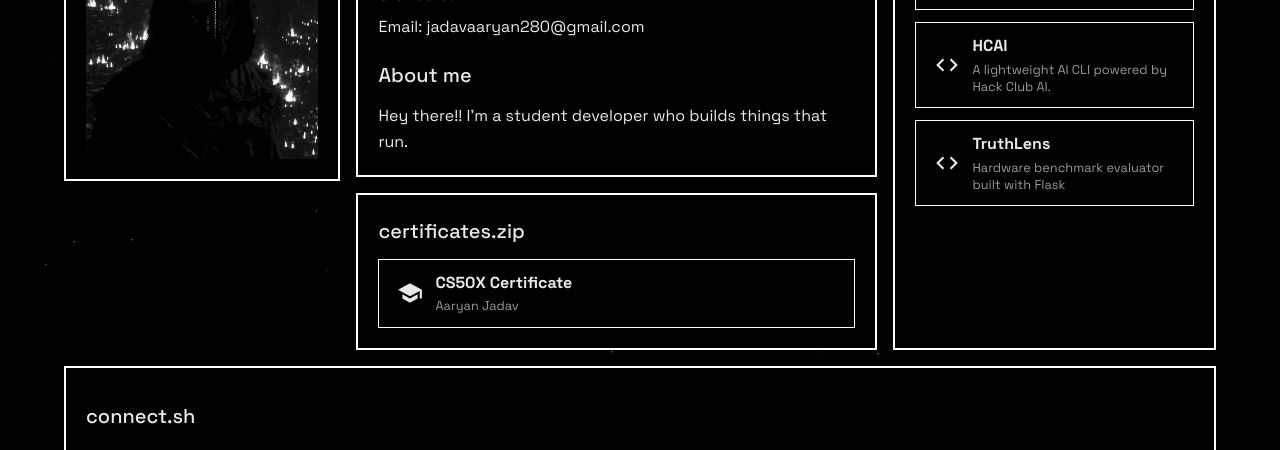
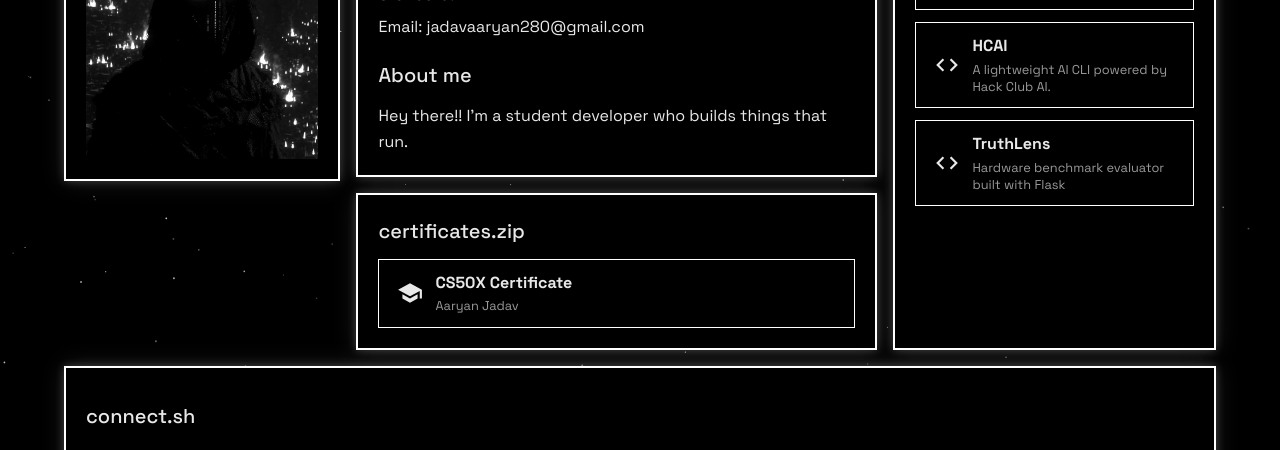
Before and after one commit to Aaryan410/Aaryan, a plain HTML site: page index.html in a window 1280 px wide. Shown: the part 218-668 px from the top of the page. Drawn offline with Linux system fonts and the light colour scheme.

Commit message:
new particle effect and border glow added

```diff
--- a/script.js
+++ b/script.js
@@ -28,7 +28,7 @@ const reducedMotion = window.matchMedia(
 
     function makeParticle() {
         const angle = random(0, Math.PI * 2);
-        const speed = random(3, 9);
+        const speed = random(8, 22);
 
         return {
             x: random(0, width),
@@ -41,7 +41,7 @@ const reducedMotion = window.matchMedia(
             offsetY: 0,
 
             radius: random(0.5, 1),
-            opacity: random(0.2, 0.65),
+            opacity: random(0.25, 0.75),
 
             angle
         };
@@ -93,11 +93,11 @@ const reducedMotion = window.matchMedia(
         }
 
         const mobile = width < 700;
-        const count = Math.round(width * height / 11000);
+        const count = Math.round(width * height / 5000);
 
         const target = Math.max(
-            mobile ? 20 : 80,
-            Math.min(mobile ? 50 : 150, count)
+            mobile ? 45 : 160,
+            Math.min(mobile ? 100 : 340, count)
         );
 
         particles.length = Math.min(
--- a/style.css
+++ b/style.css
@@ -75,6 +75,9 @@ a {
     min-width: 0;
     background: var(--black);
     border: 2px solid var(--white);
+    box-shadow:
+        0 0 9px rgb(255 255 255 / 22%),
+        0 0 24px rgb(255 255 255 / 10%);
     padding: 20px;
     overflow-wrap: anywhere;
 }
```
